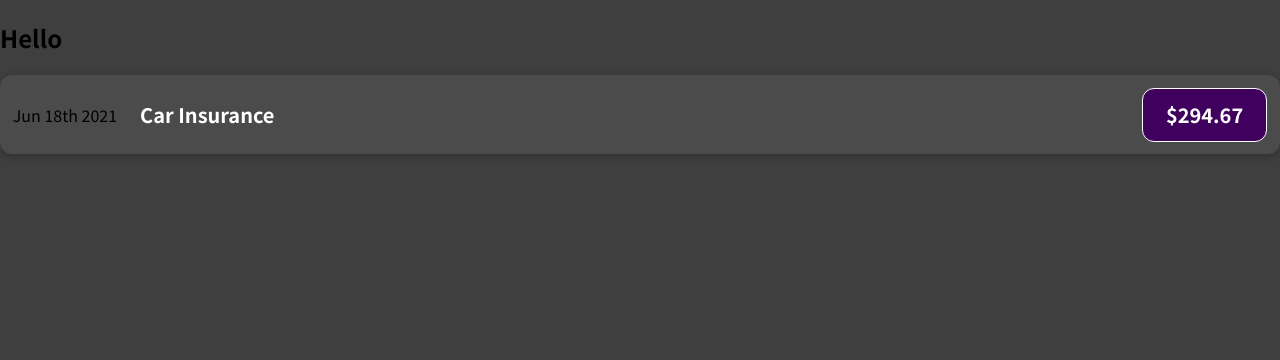
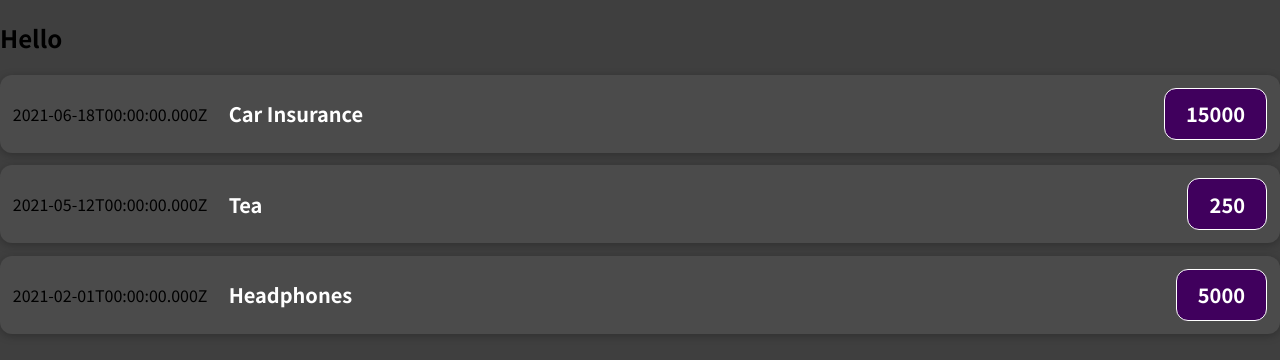
Before and after one commit to IrvingWash/Expense-Tracker, a JavaScript app: page / in a window 1280 px wide. Shown: the top 360 px of the page. Built offline with nearby package versions, Linux system fonts and the light colour scheme.

Commit message:
added dynamic content to ExpenseItem

```diff
--- a/src/App.js
+++ b/src/App.js
@@ -1,11 +1,43 @@
 import ExpensetItem from './components/ExpenseItem';
 
 const App = () => {
+  const expenses = [
+    {
+      title: 'Car Insurance',
+      amount: 15000,
+      date: new Date(2021, 5, 18),
+    },
+    {
+      title: 'Tea',
+      amount: 250,
+      date: new Date(2021, 4, 12),
+    },
+    {
+      title: 'Headphones',
+      amount: 5000,
+      date: new Date(2021, 1, 1),
+    },
+  ];
+
   return (
     <div className="App">
       <h2>Hello</h2>
 
-      <ExpensetItem />
+      <ExpensetItem
+        title={expenses[0].title}
+        amount={expenses[0].amount}
+        date={expenses[0].date}
+      />
+      <ExpensetItem
+        title={expenses[1].title}
+        amount={expenses[1].amount}
+        date={expenses[1].date}
+      />
+      <ExpensetItem
+        title={expenses[2].title}
+        amount={expenses[2].amount}
+        date={expenses[2].date}
+      />
     </div>
   );
 };
--- a/src/components/ExpenseItem.js
+++ b/src/components/ExpenseItem.js
@@ -1,12 +1,14 @@
 import './ExpenseItem.css';
 
-const ExpenseItem = () => {
+const ExpenseItem = (props) => {
+  const { title, amount, date } = props;
+
   return (
     <div className="expense-item">
-      <div>Jun 18th 2021</div>
+      <div>{date.toISOString()}</div>
       <div className="expense-item__description">
-        <h2>Car Insurance</h2>
-        <div className="expense-item__price">$294.67</div>
+        <h2>{title}</h2>
+        <div className="expense-item__price">{amount}</div>
       </div>
     </div>
   );
```
